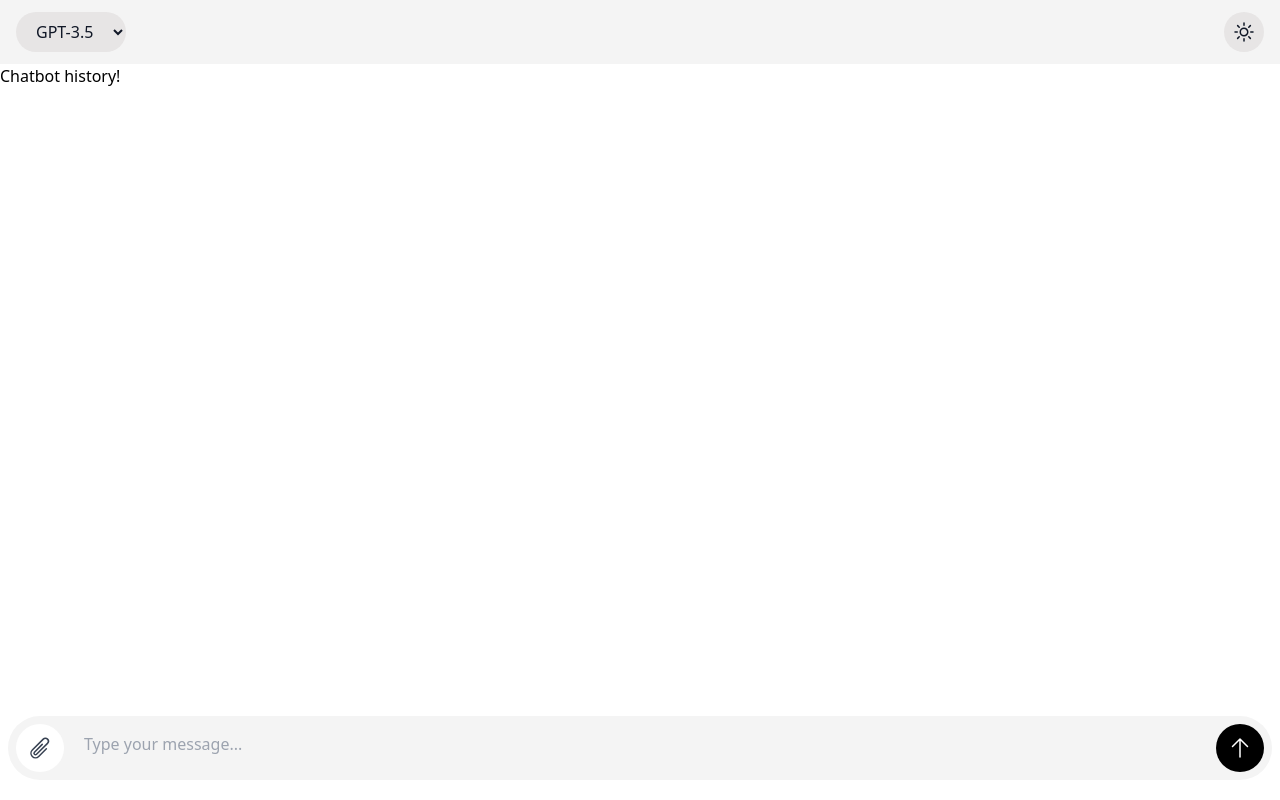
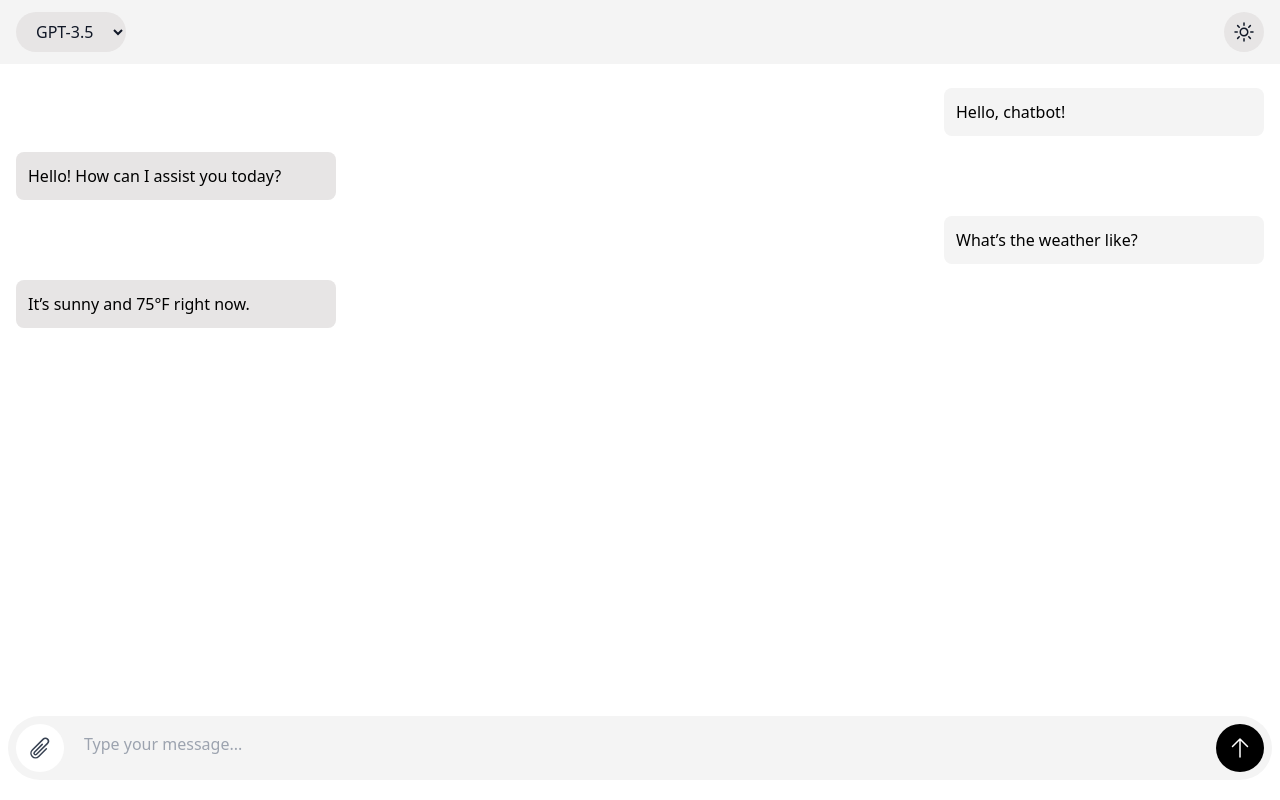
Before and after one commit to tbarracha/ng-chatbot-frontend, an Angular app: page / in a window 1280 px wide. Built offline with nearby package versions, Linux system fonts and the light colour scheme.

Commit message:
added demo message component

```diff
--- a/src/app/core/components/chatbot/chatbot-header/chatbot-header.component.ts
+++ b/src/app/core/components/chatbot/chatbot-header/chatbot-header.component.ts
@@ -2,7 +2,7 @@ import { Component } from '@angular/core';
 import { SelectorComponent } from "../../standalone/selector/selector.component";
 import { SelectorOption } from '../../../models/standalone-models';
 import { ThemeToggleComponent } from "../../standalone/theme-toggle/theme-toggle.component";
-import { BaseThemedComponent } from '../../standalone/base-themed-component/base-themed-component.component';
+import { BaseThemedComponent } from '../../standalone/base-components/base-themed-component.component';
 
 @Component({
   selector: 'app-chatbot-header',
--- a/src/app/core/components/chatbot/chatbot-history/chatbot-history.component.html
+++ b/src/app/core/components/chatbot/chatbot-history/chatbot-history.component.html
@@ -1,3 +1,8 @@
-<div class="w-full h-full">
-    <p>Chatbot history!</p>
-</div>
+<div class="w-full h-full flex flex-col p-4 overflow-y-auto">
+    @for (msg of messages; track msg.content) {
+      <app-chatbot-message
+        [message]="msg.content"
+        [isUser]="msg.role === 'user'"
+      ></app-chatbot-message>
+    }
+  </div>
--- a/src/app/core/components/chatbot/chatbot-history/chatbot-history.component.ts
+++ b/src/app/core/components/chatbot/chatbot-history/chatbot-history.component.ts
@@ -1,12 +1,18 @@
-import { Component } from '@angular/core';
+import { Component, Input, input } from '@angular/core';
+import { ChatbotMessageComponent } from "../chatbot-message/chatbot-message.component";
 
 @Component({
   selector: 'app-chatbot-history',
   standalone: true,
-  imports: [],
+  imports: [ChatbotMessageComponent],
   templateUrl: './chatbot-history.component.html',
   styleUrl: './chatbot-history.component.scss'
 })
 export class ChatbotHistoryComponent {
-
+  @Input() messages = [
+    { role: 'user', content: 'Hello, chatbot!' },
+    { role: 'assistant', content: 'Hello! How can I assist you today?' },
+    { role: 'user', content: 'What’s the weather like?' },
+    { role: 'assistant', content: 'It’s sunny and 75°F right now.' }
+  ];
 }
--- a/src/app/core/components/chatbot/chatbot-input/chatbot-input.component.ts
+++ b/src/app/core/components/chatbot/chatbot-input/chatbot-input.component.ts
@@ -1,5 +1,5 @@
 import { Component, ElementRef, ViewChild } from '@angular/core';
-import { BaseThemedComponent } from '../../standalone/base-themed-component/base-themed-component.component';
+import { BaseThemedComponent } from '../../standalone/base-components/base-themed-component.component';
 
 @Component({
   selector: 'app-chatbot-input',
--- /dev/null
+++ b/src/app/core/components/chatbot/chatbot-message/chatbot-message.component.html
@@ -0,0 +1,13 @@
+<div
+  class="{{
+    isUser
+      ? (isDarkMode
+          ? 'bg-gray-700 text-white self-end ml-auto'
+          : 'bg-[#f4f4f4] text-black self-end ml-auto')
+      : (isDarkMode
+          ? 'bg-gray-600 text-white self-start mr-auto'
+          : 'bg-[#e7e5e5] text-black self-start mr-auto')
+  }} p-3 rounded-lg max-w-xs w-auto my-2"
+>
+  {{ message }}
+</div>
--- a/src/app/core/components/standalone/selector/selector.component.ts
+++ b/src/app/core/components/standalone/selector/selector.component.ts
@@ -1,6 +1,6 @@
 import { Component, Input, Output, EventEmitter } from '@angular/core';
 import { SelectorOption } from '../../../models/standalone-models';
-import { BaseThemedComponent } from '../base-themed-component/base-themed-component.component';
+import { BaseThemedComponent } from '../base-components/base-themed-component.component';
 
 @Component({
   selector: 'app-selector',
--- a/src/app/core/components/standalone/theme-toggle/theme-toggle.component.ts
+++ b/src/app/core/components/standalone/theme-toggle/theme-toggle.component.ts
@@ -1,6 +1,6 @@
 import { Component } from '@angular/core';
 import { ThemeService } from '../../../services/theme.service';
-import { BaseThemedComponent } from '../base-themed-component/base-themed-component.component';
+import { BaseThemedComponent } from '../base-components/base-themed-component.component';
 
 @Component({
   selector: 'app-theme-toggle',
```
Also changed, not shown: src/app/core/components/chatbot/chatbot-message/chatbot-message.component.ts (added, +14 -0 lines), src/app/core/components/chatbot/chatbot-message/chatbot-message.component.scss (added), src/app/core/components/standalone/base-components/base-themed-component.component.ts (renamed from src/app/core/components/standalone/base-themed-component/base-themed-component.component.ts), 1 other file (tests, documents, lock files or other folders).
